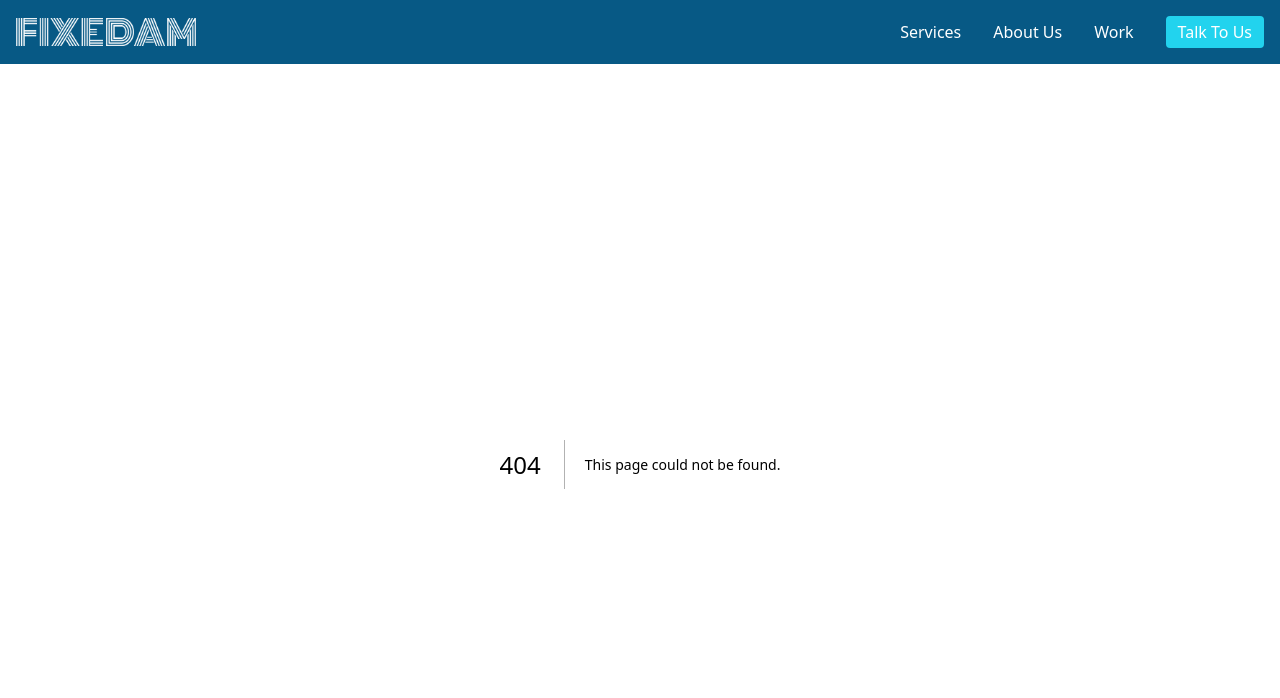
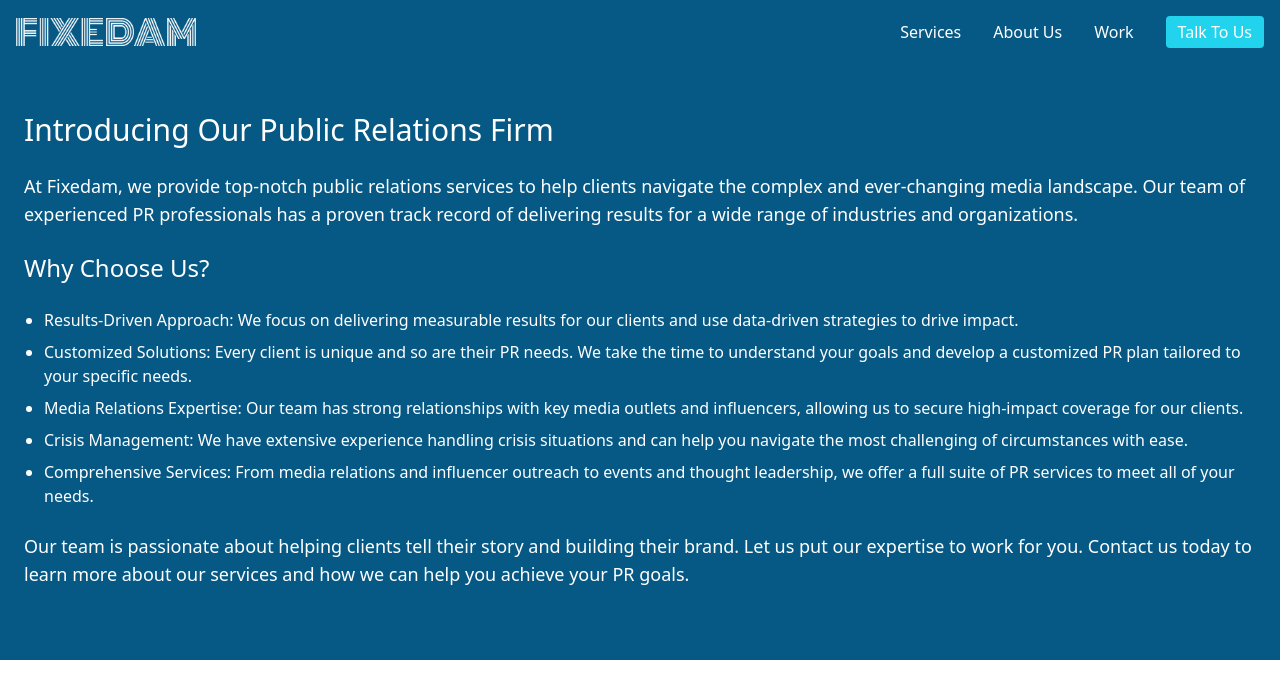
Before and after one commit to appzaib/Pliocio, a Next.js app: page /about in a window 1280 px wide. Before the commit this address had no page. Shown: the top 698 px of the page. Built offline with nearby package versions, Linux system fonts and the light colour scheme.

Commit message:
Add About Us Page

```diff
--- a/components/Header.js
+++ b/components/Header.js
@@ -7,12 +7,12 @@ function Header() {
         <Link href={"/"} className="flex title-font font-medium items-center text-sky-900 mb-4 md:mb-0">
           <img src="logo.png" height="80px" width="180px" alt="" />
         </Link>
-        <nav className="md:ml-auto flex flex-wrap items-center text-base justify-center font-medium">
+        <nav className="md:ml-auto flex flex-wrap items-center text-base justify-center">
           <Link href={"#services"} className="mr-8 hover:text-cyan-500">Services</Link>
-          <Link href={""} className="mr-8 hover:text-cyan-500">About Us</Link>
+          <Link href={"about"} className="mr-8 hover:text-cyan-500">About Us</Link>
           <Link href={""} className="mr-8 hover:text-cyan-500">Work</Link>
         </nav>
-        <Link href={"#contact"} className="font-medium inline-flex items-center bg-cyan-400 border-0 py-1 px-3 focus:outline-none hover:bg-cyan-500 rounded text-base mt-4 md:mt-0">Talk To Us
+        <Link href={"#contact"} className="inline-flex items-center bg-cyan-400 border-0 py-1 px-3 focus:outline-none hover:bg-cyan-500 rounded text-base mt-4 md:mt-0">Talk To Us
         </Link>
       </div>
     </header>
--- /dev/null
+++ b/pages/about.js
@@ -0,0 +1,24 @@
+
+import Link from 'next/link';
+
+function About() {
+  return (
+    <div className="bg-sky-800">
+      <div className="container mx-auto px-6 py-12 text-white">
+        <h1 className="text-3xl font-medium mb-6">Introducing Our Public Relations Firm</h1>
+        <p className="text-lg mb-6">At Fixedam, we provide top-notch public relations services to help clients navigate the complex and ever-changing media landscape. Our team of experienced PR professionals has a proven track record of delivering results for a wide range of industries and organizations.</p>
+        <h2 className="text-2xl font-medium mb-6">Why Choose Us?</h2>
+        <ul className="list-disc pl-5 mb-6">
+          <li className="mb-2">Results-Driven Approach: We focus on delivering measurable results for our clients and use data-driven strategies to drive impact.</li>
+          <li className="mb-2">Customized Solutions: Every client is unique and so are their PR needs. We take the time to understand your goals and develop a customized PR plan tailored to your specific needs.</li>
+          <li className="mb-2">Media Relations Expertise: Our team has strong relationships with key media outlets and influencers, allowing us to secure high-impact coverage for our clients.</li>
+          <li className="mb-2">Crisis Management: We have extensive experience handling crisis situations and can help you navigate the most challenging of circumstances with ease.</li>
+          <li className="mb-2">Comprehensive Services: From media relations and influencer outreach to events and thought leadership, we offer a full suite of PR services to meet all of your needs.</li>
+        </ul>
+        <p className="text-lg mb-6">Our team is passionate about helping clients tell their story and building their brand. Let us put our expertise to work for you. Contact us today to learn more about our services and how we can help you achieve your PR goals.</p>
+      </div>
+    </div>
+  )
+}
+
+export default About
```
